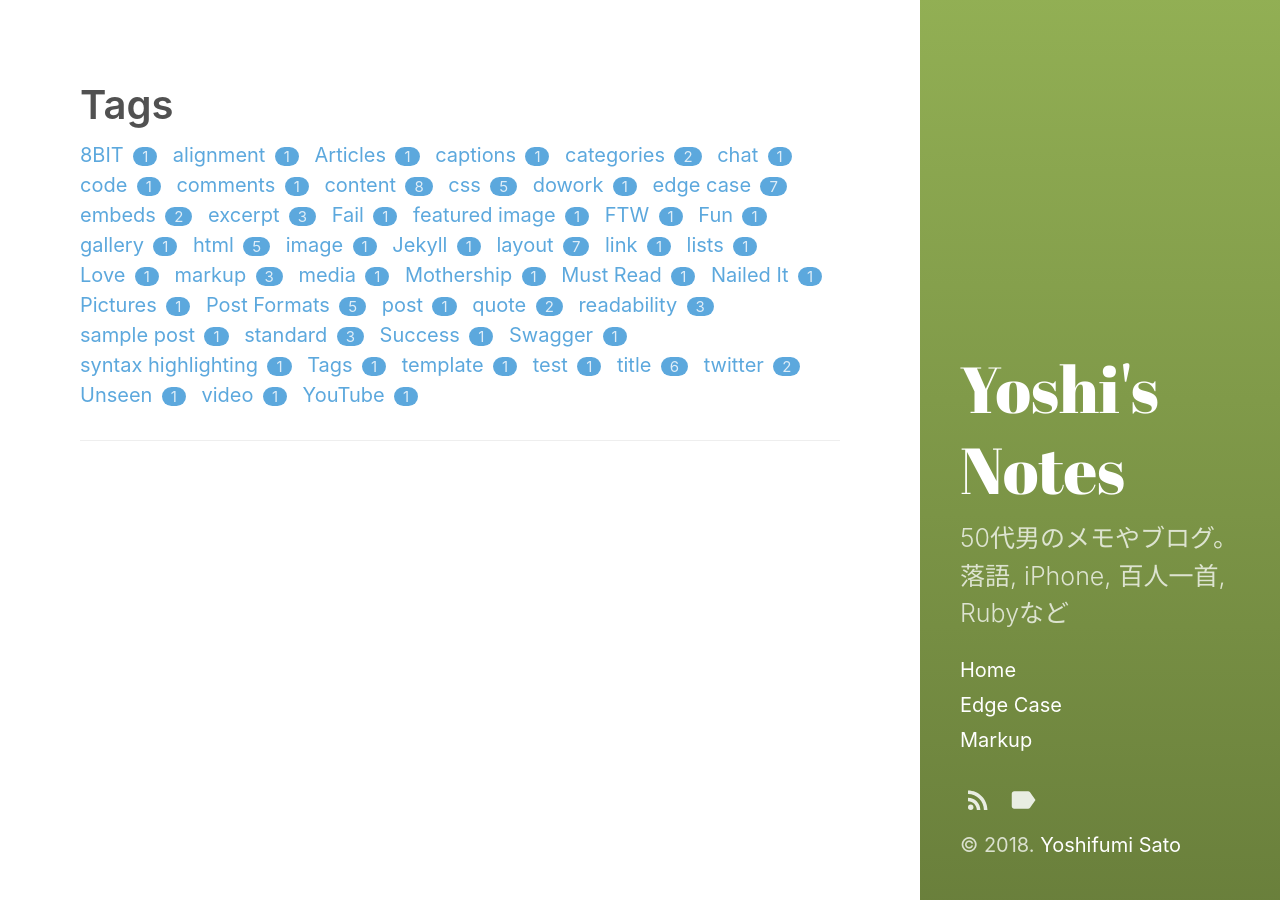
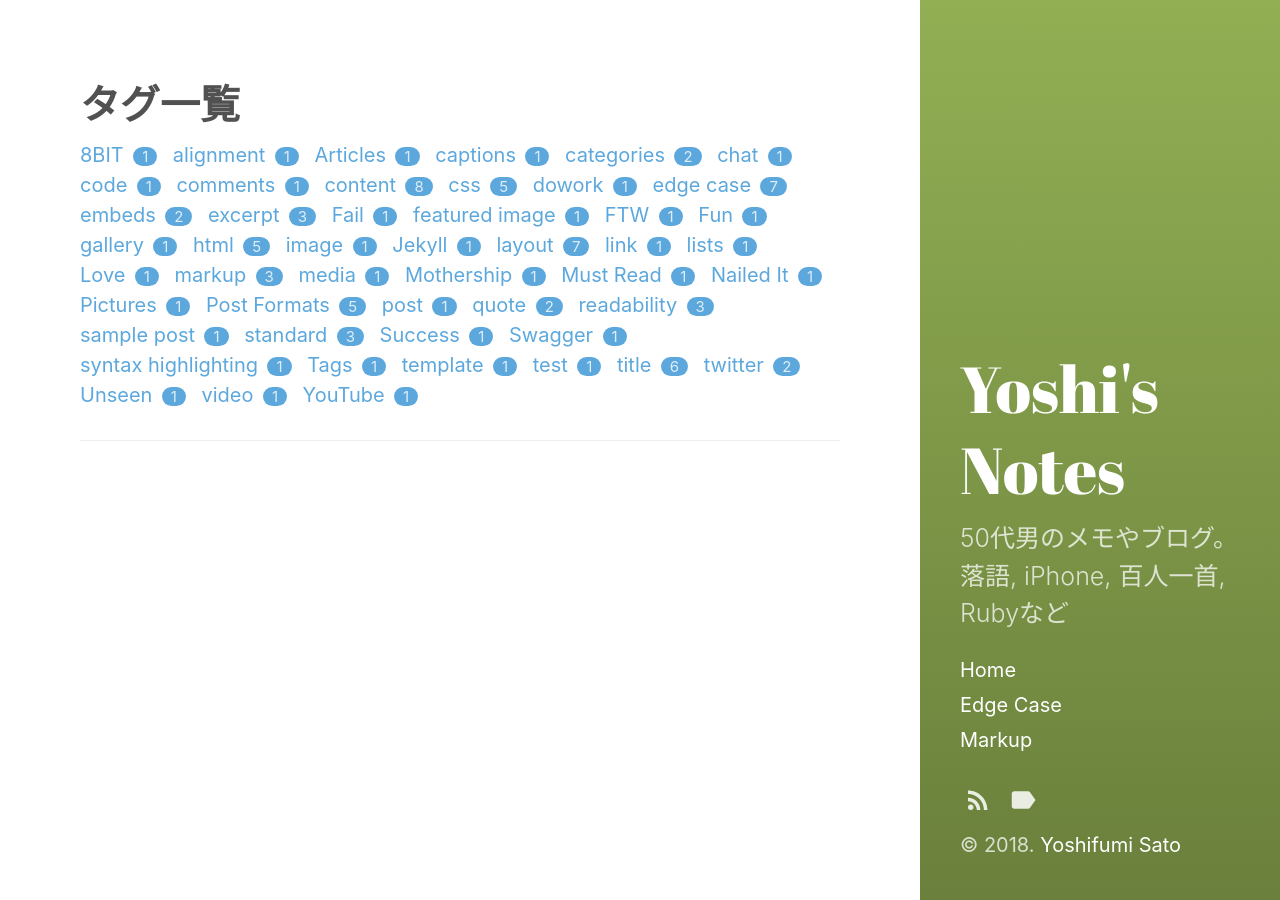
Before and after one commit to satoyos/s3blog, a Jekyll site: the page built from tags.html, in a window 1280 px wide. Built offline with Jekyll 4.4.1, drawn with Linux system fonts in a browser that asks for light colours.

Commit message:
Modify title of Tags list page

```diff
--- a/tags.html
+++ b/tags.html
@@ -1,4 +1,4 @@
 ---
 layout: tags
-title: Tags
+title: タグ一覧
 ---
```
